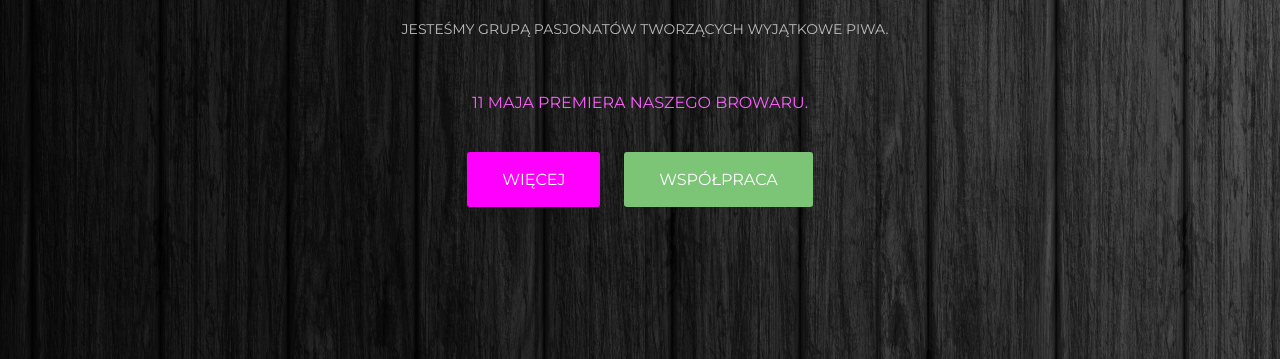
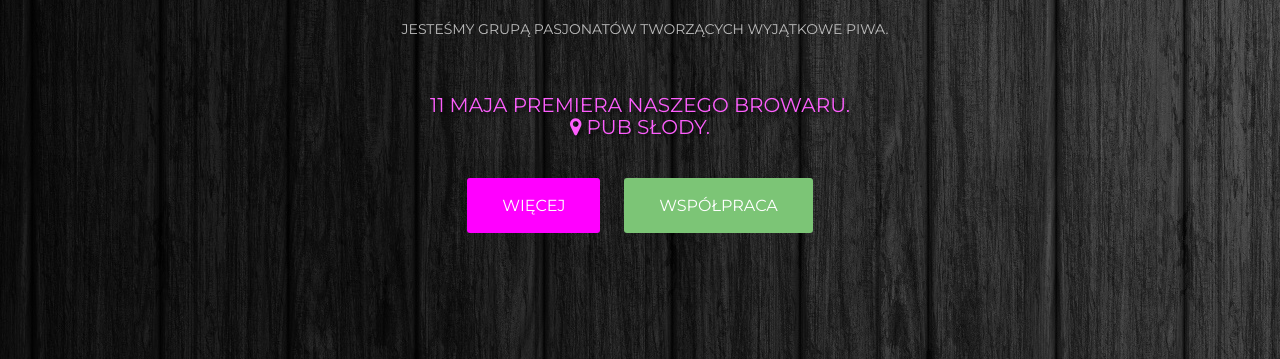
Before and after one commit to browargryfus/browargryfus.github.io, a plain HTML site: page index.html in a window 1280 px wide. Shown: the part 788-1147 px from the top of the page. Drawn offline with nearby package versions, Linux system fonts and the light colour scheme.

Commit message:
Add shadows and location marker

```diff
--- a/index.html
+++ b/index.html
@@ -76,29 +76,40 @@
 100% {color: #FF00FF;}
 }
 
-.gryf {
-    width: 200px;
-    height: 600px;
-    filter: drop-shadow( 0px 1px 1px rgba(0, 0, 0, .7));
-    text-shadow: 0px 1px 1px #4d4d4d;
+.shadow {
+    filter: drop-shadow( 3px 3px 2px rgba(0, 0, 0, .7));
+}
+.premiere {
+    margin-bottom: 40px;
+    font-size:20px;
+    font-weight:'bold';
+}
+h3 a:hover {
+  text-decoration: underline;
+  text-decoration-style: dotted;
+  text-decoration-color: #FF00FF;
 }
 </style>
-
 </head>
 <body>
 <div style="overflow:hidden;">
 <header class="header" id="header"><!--header-start-->
     <div class="container">
-        <figure class="logo animated fadeInDown delay-07s">
-            <a href="#"><img src="img/logo.svg" alt=""></a>
+        <figure class=" logo animated fadeInDown delay-07s">
+            <a href="#"><img class="shadow" src="img/logo.svg" alt=""></a>
         </figure>
         <!-- <h1 class="animated fadeInDown delay-07s">Browar Gryfus</h1> -->
         <ul class="we-create animated fadeInUp delay-1s">
             <li>Jesteśmy grupą pasjonatów tworzących wyjątkowe piwa.</li>
         </ul>
-        <h3 class="color animated fadeInUp delay-1s"
-            style="margin-bottom: 40px">
-            <span class="rainbow">11 maja premiera naszego browaru.</span></h3>
+        <h3 class="premiere shadow color animated fadeInUp delay-1s">
+            <span class="rainbow">11 maja premiera naszego browaru.</span>
+            <br />
+            <a href="https://goo.gl/maps/W4VBTKARwZC2">
+              <i class="fa fa-map-marker rainbow"></i>
+              <span class="rainbow">Pub Słody.</span>
+            </a>
+        </h3>
         <a class="link animated fadeInUp delay-1s"
             style="background-color: #ff00ff"
             href="https://www.facebook.com/BrowarGryfus">Więcej </a>
```
